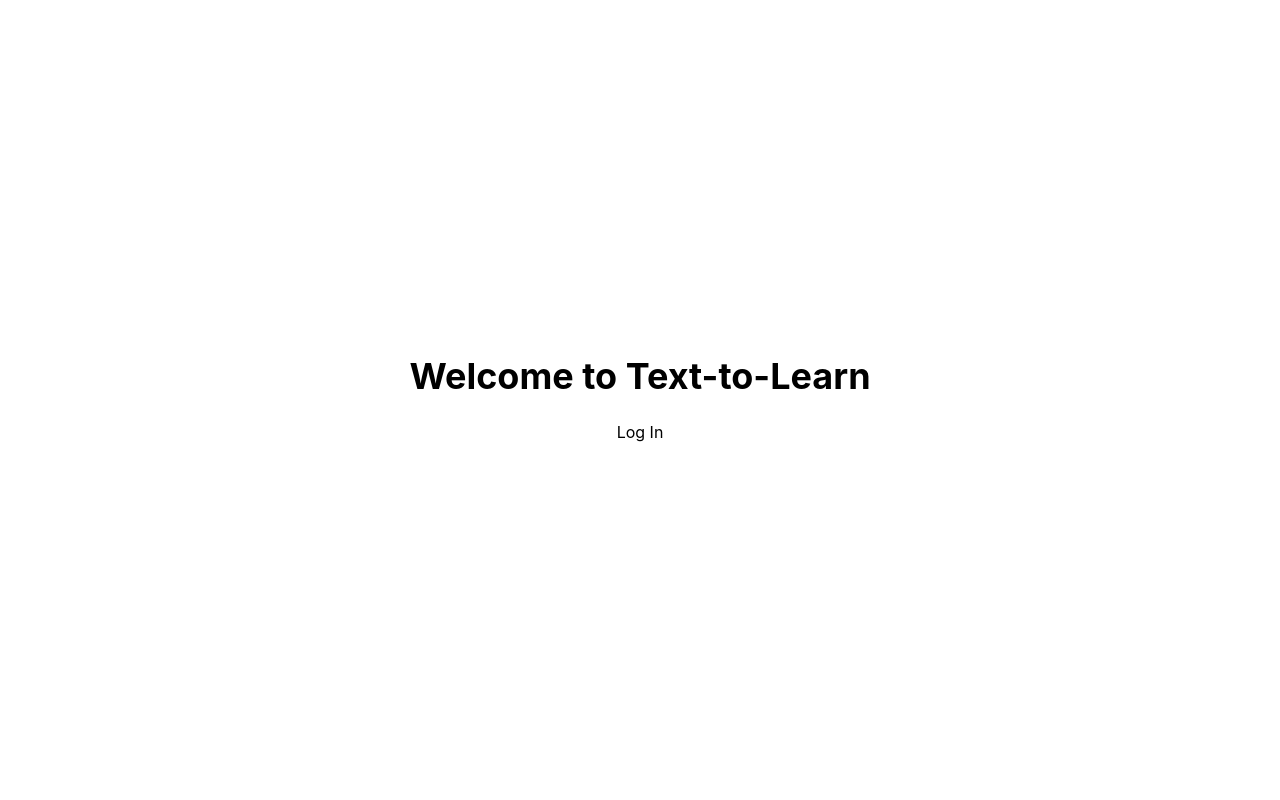
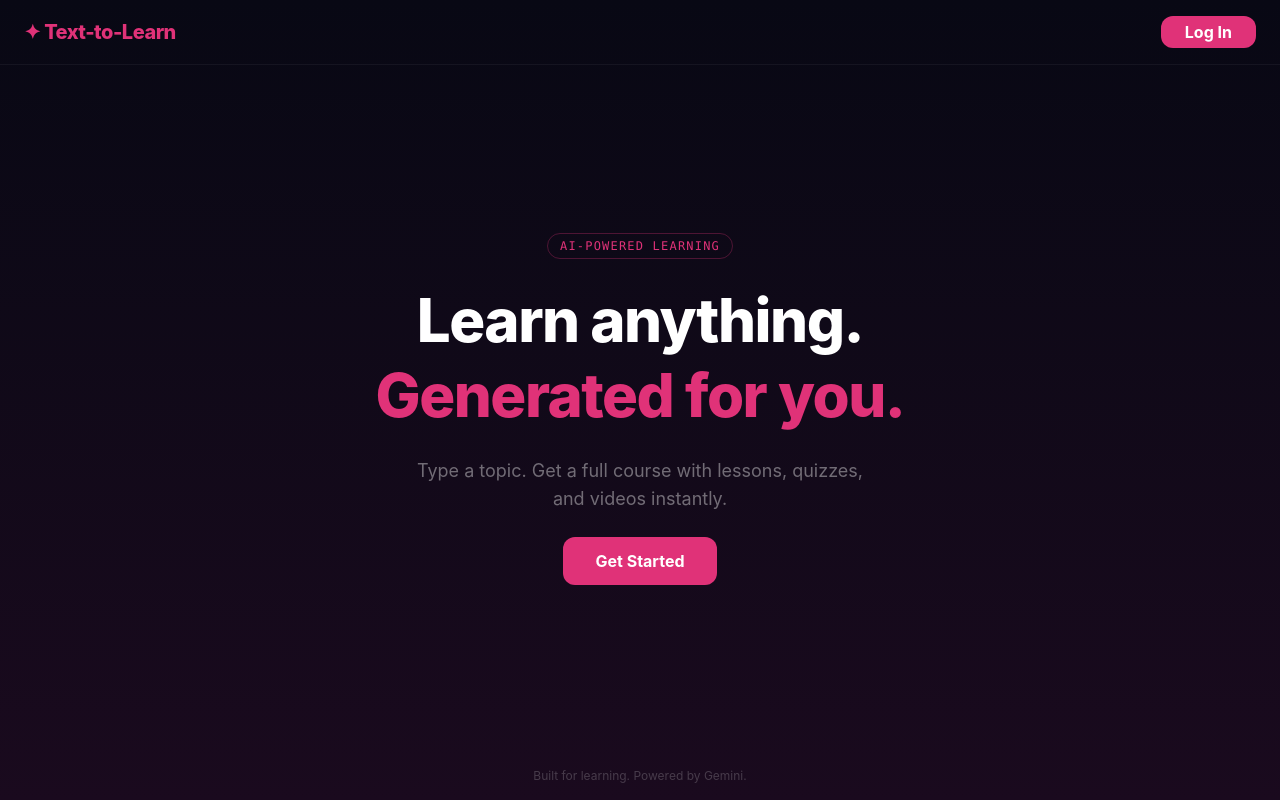
Before and after one commit to Mayhem126/Text-to-Learn-App, a React (Vite) app in the folder client/: page / in a window 1280 px wide. Built offline with nearby package versions, Linux system fonts and the light colour scheme; no server answers.

Commit message:
style: add landing page styles

```diff
--- a/client/src/components/auth.jsx
+++ b/client/src/components/auth.jsx
@@ -5,7 +5,7 @@ const LoginButton = () => {
   return (
     <button
       onClick={() => loginWithRedirect()}
-      className="button login cursor-pointer"
+      className="bg-[#e03278] text-white font-bold px-6 h-8 rounded-xl cursor-pointer hover:bg-[#c02060] transition-all duration-300"
     >
       Log In
     </button>
@@ -24,4 +24,21 @@ const LogoutButton = () => {
   );
 };
 
-export {LoginButton, LogoutButton};
+const SignupButton = () => {
+  const { loginWithRedirect } = useAuth0();
+  return (
+    <button
+      className="relative px-8 h-12 rounded-xl font-bold text-white
+      bg-[#e03278] hover:from-[#9f2a65] hover:to-[#ff4f9a] transition-all duration-300 ease-out hover:drop-shadow-[0_0_6px_#fff] hover:drop-shadow-[0_0_12px_#e03278] hover:drop-shadow-[0_0_24px_#e03278] hover:scale-105  active:scale-95 cursor-pointer"
+      onClick={() =>
+        loginWithRedirect({
+          screen_hint: 'signup',
+        })
+      }
+    >
+      Get Started
+    </button>
+  );
+};
+
+export {LoginButton, LogoutButton, SignupButton};
--- a/client/src/pages/LandingPage.jsx
+++ b/client/src/pages/LandingPage.jsx
@@ -1,11 +1,30 @@
-import React from "react";
-import {LoginButton} from "../components/auth";
+import { LoginButton, SignupButton } from "../components/auth";
 
 const LandingPage = () => {
   return (
-    <div className="flex flex-col items-center justify-center min-h-screen">
-      <h1 className="text-4xl font-bold mb-6">Welcome to Text-to-Learn</h1>
-      <LoginButton />
+    <div className="min-h-screen flex flex-col bg-gradient-to-b from-[#080814] to-[#1a0a1e] text-white">
+      <div className="flex justify-between items-center px-6 py-4 border-b border-white/5">
+        <div className="text-[#e03278] text-xl font-extrabold tracking-tight">
+          ✦ Text-to-Learn
+        </div>
+        <LoginButton />
+      </div>
+      <div className="flex flex-col items-center justify-center grow px-6 text-center gap-6">
+        <div className="text-xs font-mono text-[#e03278] tracking-widest uppercase border border-[#e03278]/30 px-3 py-1 rounded-full">
+          AI-Powered Learning
+        </div>
+        <h1 className="text-4xl sm:text-5xl md:text-6xl font-extrabold tracking-tight max-w-2xl leading-tight">
+          Learn anything.<br />
+          <span className="text-[#e03278]">Generated for you.</span>
+        </h1>
+        <p className="text-white/40 text-base sm:text-lg max-w-md">
+          Type a topic. Get a full course with lessons, quizzes, and videos instantly.
+        </p>
+        <SignupButton />
+      </div>
+      <div className="text-center py-4 text-white/20 text-xs">
+        Built for learning. Powered by Gemini.
+      </div>
     </div>
   );
 };
```
